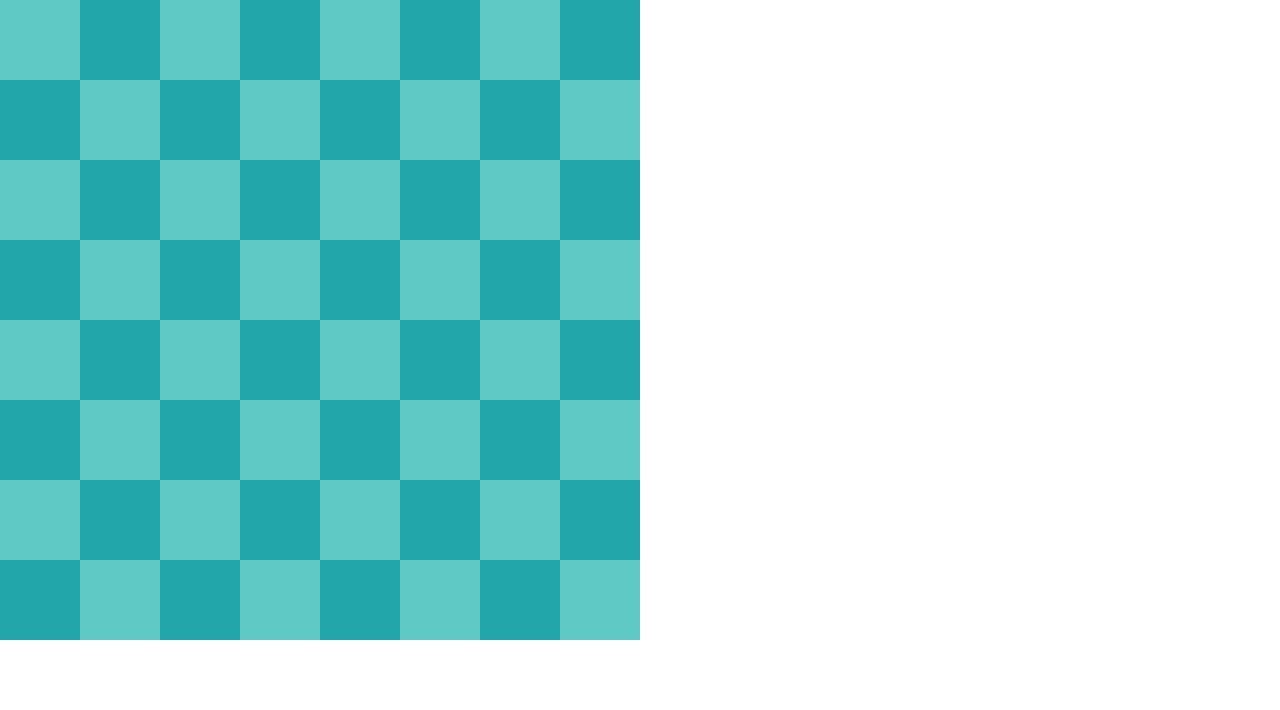
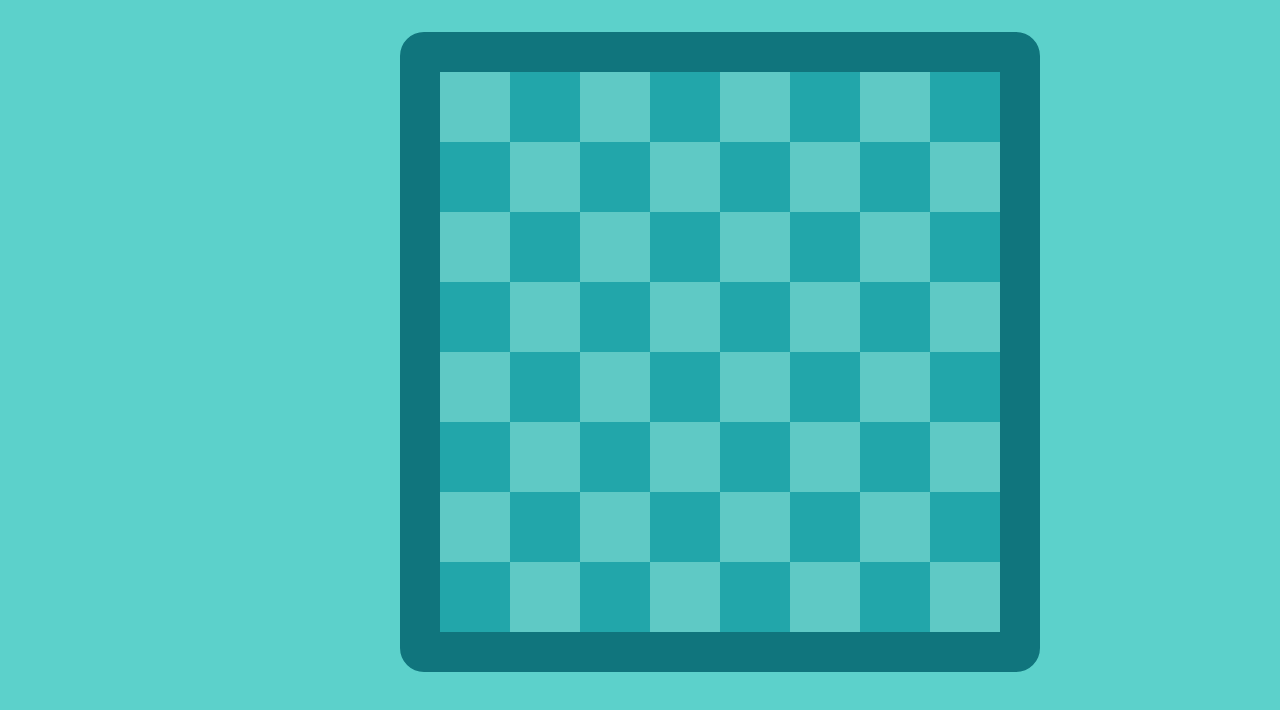
Before and after one commit to uchenick55/chess, a React (Create React App) app: page / in a window 1280 px wide. Shown: the top 710 px of the page. Built offline with nearby package versions, Linux system fonts and the light colour scheme.

Commit message:
стилизация

```diff
--- a/src/components/renderGame/renderGame.module.css
+++ b/src/components/renderGame/renderGame.module.css
@@ -1,12 +1,16 @@
 .div1 {
-    position: fixed;
+    background-color: rgb(92,209,203);
+    position: absolute;
+    left: 0px;
+    top: 0px;
+    right: 0px;
+    bottom: 0px;
 }
 
 .div2 {
     position: absolute;
-    left: 10rem;
-    top: 10rem;
-    background-color: green;
-    width: 35rem;
-    height: 35rem;
+    left: 25rem;
+    top: 2rem;
+    border: 2.5rem solid rgb(16,117,125);
+    border-radius: 1.5rem;
 }
--- a/src/components/renderGame/renderGame.tsx
+++ b/src/components/renderGame/renderGame.tsx
@@ -10,7 +10,11 @@ const RenderGame: React.FC = (() => {
     const commonFieldParam = useSelector((state: GlobalStateType) => state.chess.commonFieldParam)
     const dispatch = useDispatch<AppDispatch>();
     console.log(field)
-    return <div  >
+    return <div className={classes.div1} >
+        <div className={classes.div2} style={{
+            width: 8*commonFieldParam.fieldWidthHeight,
+            height: 8*commonFieldParam.fieldWidthHeight
+        }} >
             {field.map((f, i) => {
                 return <div key={i} >
                     {f.map((cell, indCell) => {
@@ -19,7 +23,7 @@ const RenderGame: React.FC = (() => {
                                 width: `${commonFieldParam.fieldWidthHeight}px`,
                                 height: `${commonFieldParam.fieldWidthHeight}px`,
                                 backgroundColor: "rgb(95,201,197)",
-                            position: "fixed",
+                                position: "absolute",
                                 left: indCell * commonFieldParam.fieldWidthHeight,
                                 top: i * commonFieldParam.fieldWidthHeight
                             }
@@ -27,7 +31,7 @@ const RenderGame: React.FC = (() => {
                                 width: `${commonFieldParam.fieldWidthHeight}px`,
                                 height: `${commonFieldParam.fieldWidthHeight}px`,
                                 backgroundColor: "rgb(34,166,170)",
-                            position: "fixed",
+                                position: "absolute",
                                 left: indCell * commonFieldParam.fieldWidthHeight,
                                 top: i * commonFieldParam.fieldWidthHeight
                             }
@@ -37,5 +41,7 @@ const RenderGame: React.FC = (() => {
                 </div>
             })}
         </div>
+
+    </div>
 })
 export default RenderGame;
--- a/src/redux/field-reducer.ts
+++ b/src/redux/field-reducer.ts
@@ -40,7 +40,7 @@ export type MarkersType = {
 }
 const initialState = {
     commonFieldParam: {
-        fieldWidthHeight: 80 as number,
+        fieldWidthHeight: 70 as number,
         leftPadding: 100 as number,
         topPadding: 100 as number,
     },
```
Lines whose indentation alone changed are shown as unchanged.
